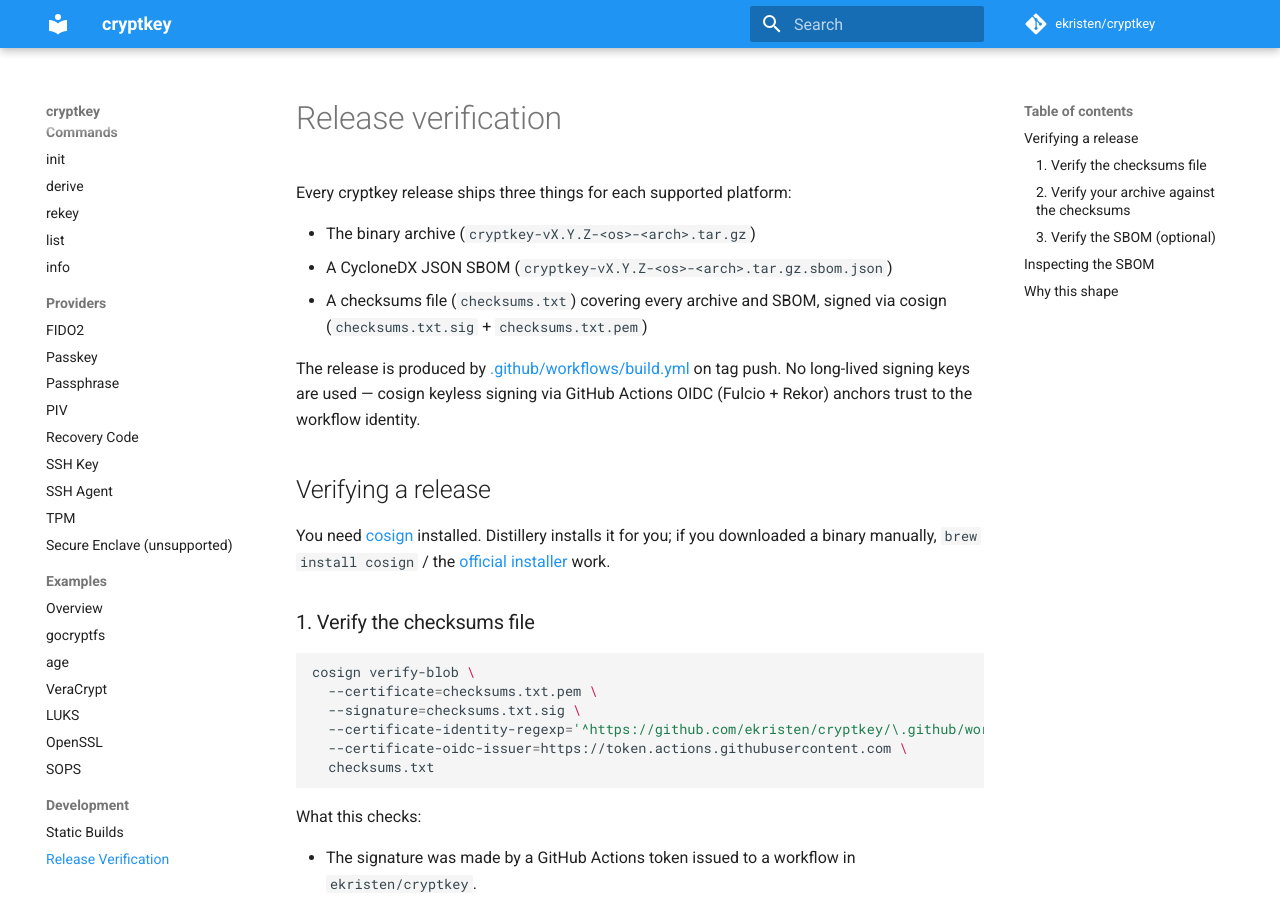
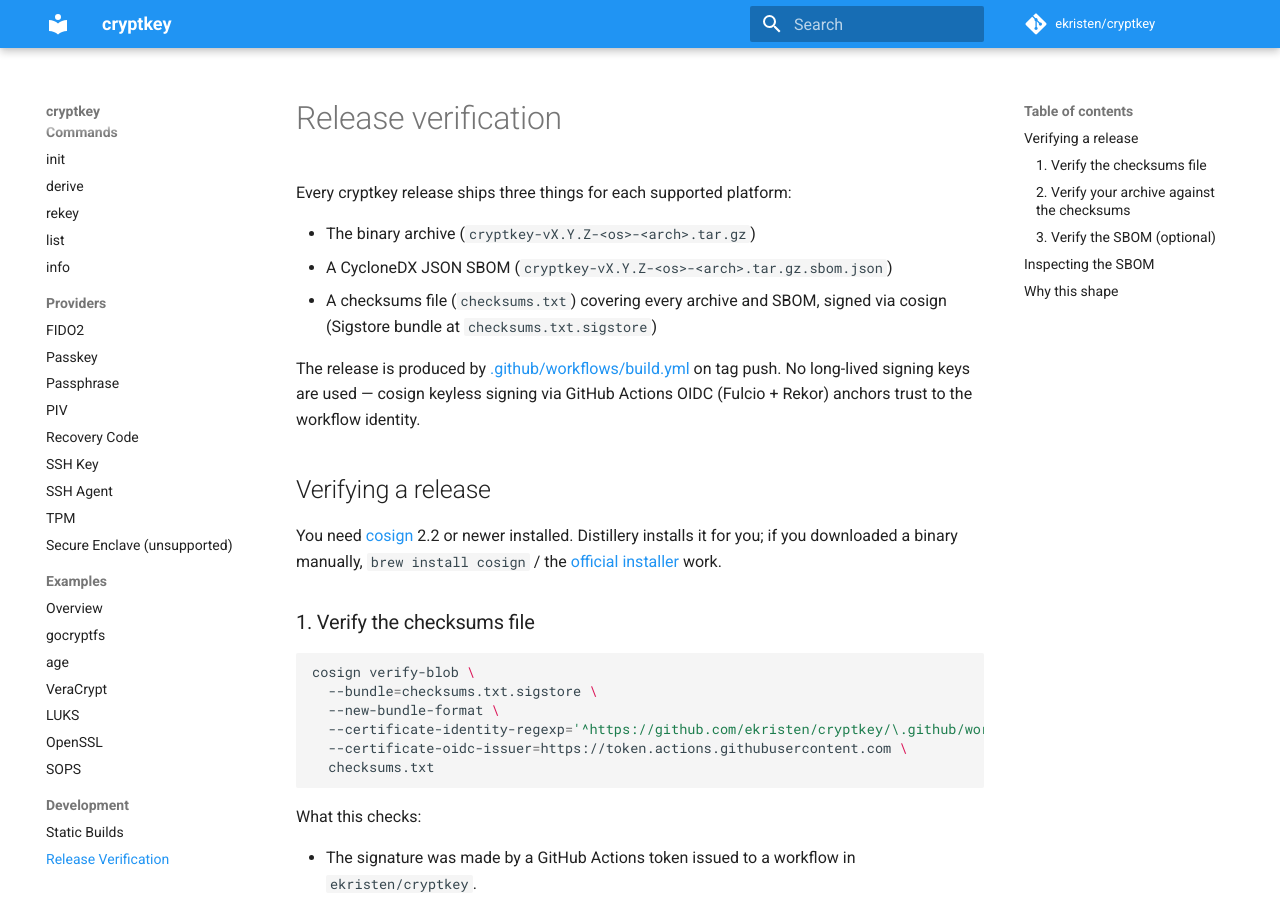
Before and after one commit to ekristen/cryptkey, an MkDocs documentation site: the page built from docs/development/release-verification.md, in a window 1280 px wide and 900 px high. Built offline with MkDocs 1.6.1 and Material for MkDocs 9.7.7, drawn with Linux system fonts in a browser that asks for light colours; comment, search, counter and statistics services are not loaded.

Commit message:
fix(workflow): cosign configuration bundle

````diff
--- a/docs/development/release-verification.md
+++ b/docs/development/release-verification.md
@@ -4,20 +4,20 @@ Every cryptkey release ships three things for each supported platform:
 
 - The binary archive (`cryptkey-vX.Y.Z-<os>-<arch>.tar.gz`)
 - A CycloneDX JSON SBOM (`cryptkey-vX.Y.Z-<os>-<arch>.tar.gz.sbom.json`)
-- A checksums file (`checksums.txt`) covering every archive and SBOM, signed via cosign (`checksums.txt.sig` + `checksums.txt.pem`)
+- A checksums file (`checksums.txt`) covering every archive and SBOM, signed via cosign (Sigstore bundle at `checksums.txt.sigstore`)
 
 The release is produced by [.github/workflows/build.yml](https://github.com/ekristen/cryptkey/blob/master/.github/workflows/build.yml) on tag push. No long-lived signing keys are used — cosign keyless signing via GitHub Actions OIDC (Fulcio + Rekor) anchors trust to the workflow identity.
 
 ## Verifying a release
 
-You need [cosign](https://github.com/sigstore/cosign) installed. Distillery installs it for you; if you downloaded a binary manually, `brew install cosign` / the [official installer](https://docs.sigstore.dev/system_config/installation/) work.
+You need [cosign](https://github.com/sigstore/cosign) 2.2 or newer installed. Distillery installs it for you; if you downloaded a binary manually, `brew install cosign` / the [official installer](https://docs.sigstore.dev/system_config/installation/) work.
 
 ### 1. Verify the checksums file
 
 ```bash
 cosign verify-blob \
-  --certificate=checksums.txt.pem \
-  --signature=checksums.txt.sig \
+  --bundle=checksums.txt.sigstore \
+  --new-bundle-format \
   --certificate-identity-regexp='^https://github.com/ekristen/cryptkey/\.github/workflows/build\.yml' \
   --certificate-oidc-issuer=https://token.actions.githubusercontent.com \
   checksums.txt
````
Also changed, not shown: 1 other file.
